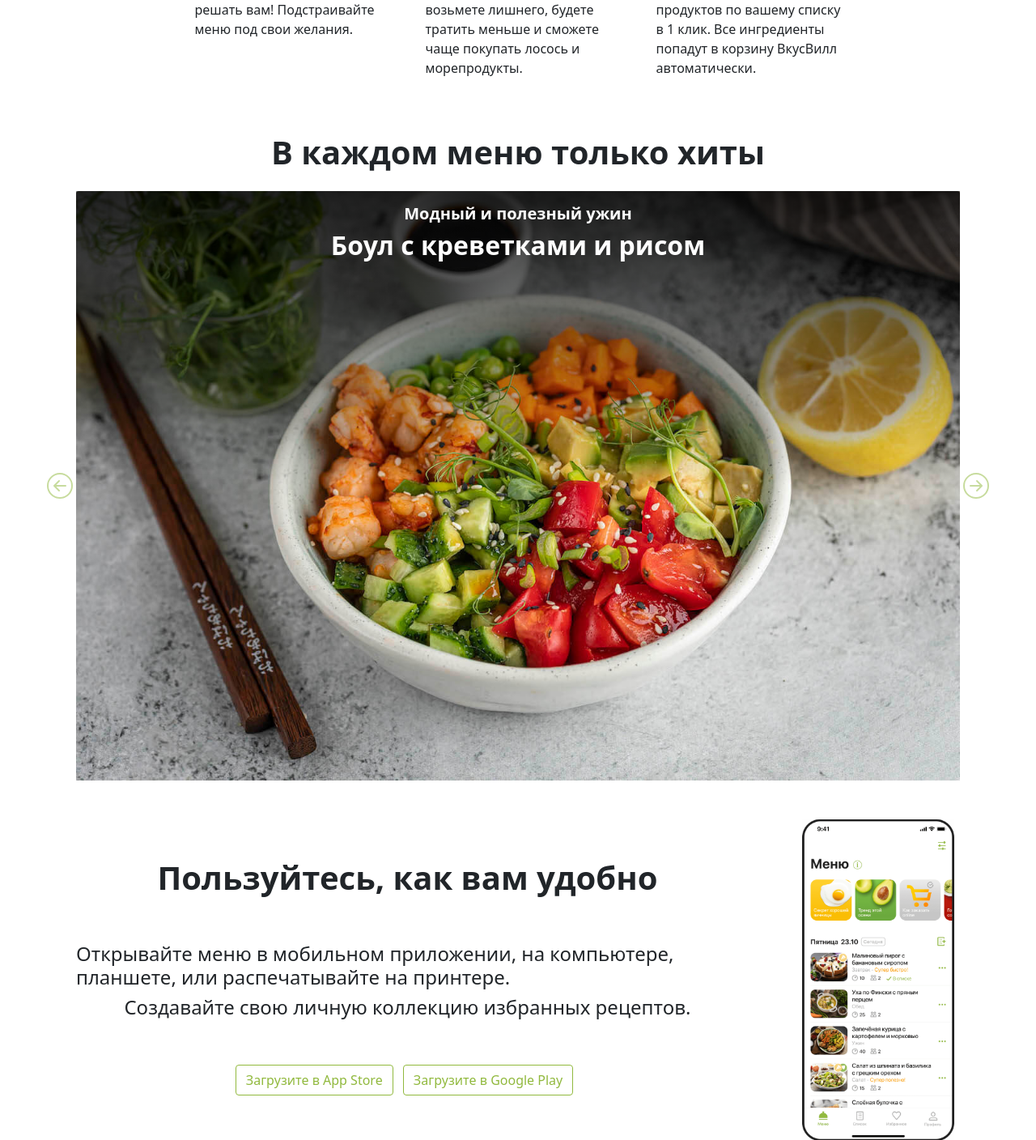
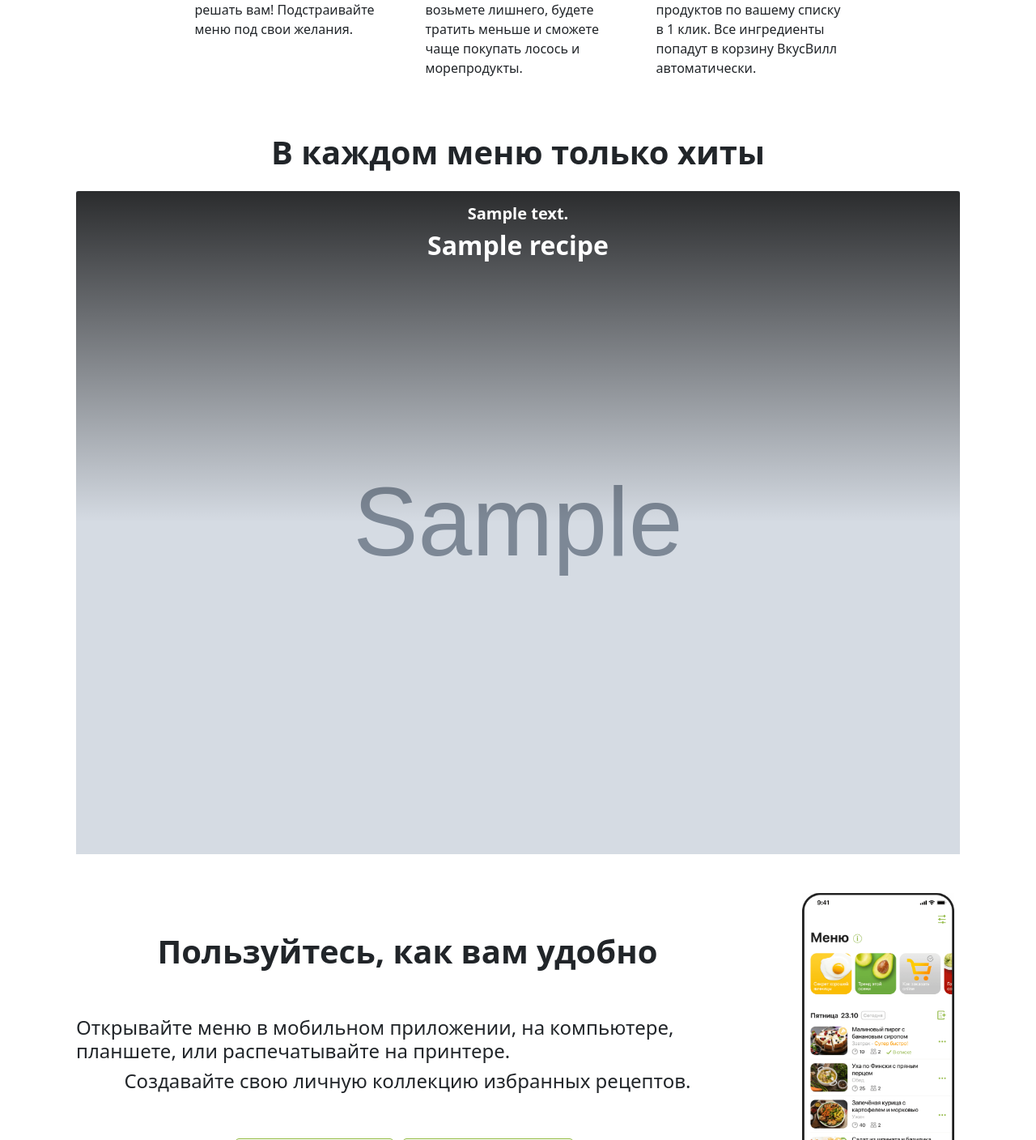
Before and after one commit to nastiaetstesha/FoodPlan, a Django app: page / in a window 1280 px wide. Shown: the part 910-2318 px from the top of the page at 81% size. Run offline with Django 5.2, Linux system fonts and the light colour scheme; tables that the repository leaves empty hold one stand-in row (values such as "Sample post"); grey boxes marked "Sample" are stand-in pictures; parts of the project's set-up code (start-up, migrations or seed data) failed here and were passed over.

Commit message:
add bd connection between index and recipe

```diff
--- a/config/urls.py
+++ b/config/urls.py
@@ -34,6 +34,9 @@ urlpatterns = [
     path("order/", views.order, name="order"),
     path("registration/", views.registration, name="registration"),
     path("admin/", admin.site.urls),
+    path("recipe/<int:recipe_id>/", views.recipe_detail, name="recipe_detail"),
+    path('shopping-list/<int:recipe_id>/', views.shopping_list, name='shopping_list'),
+
 
 ]
 
--- a/recipe_app/templates/index.html
+++ b/recipe_app/templates/index.html
@@ -103,7 +103,19 @@
                     <div id="carousel1" class="carousel slide" data-bs-ride="carousel">
                         <div class="carousel-inner">
                             <div class="carousel-item active">
-                                <img src="{% static 'img/1.jpg' %}" class="d-block w-100" alt="...">
+                                <!--  из бд -->
+                                {% for recipe in recipes %}
+                                <div class="carousel-item {% if forloop.first %}active{% endif %}">
+                                    <a href="{% url 'recipe_detail' recipe.id %}">
+                                        <img src="{{ recipe.image.url }}" class="d-block w-100" alt="{{ recipe.title }}">
+                                        <div class="card-img-overlay text-white text-center carousel-item__gradient">
+                                            <h5><b>{{ recipe.description|default:"" }}</b></h5>
+                                            <h2><b>{{ recipe.title }}</b></h2>
+                                        </div>
+                                    </a>
+                                </div>
+                                {% endfor %}
+                                <!-- <img src="{% static 'img/1.jpg' %}" class="d-block w-100" alt="...">
                                 <div class="card-img-overlay text-white text-center carousel-item__gradient">
                                     <h5><b>Модный и полезный ужин</b></h5>
                                     <h2><b>Боул с креветками и рисом</b></h2>
@@ -138,7 +150,8 @@
                                     <h2><b>Брауни чизкейк с ягодами</b></h2>
                                 </div>
                             </div>
-                        </div>
+                        </div> -->
+                        <!--  -->
                         <button class="carousel-control-prev carousel__button_prev" type="button" data-bs-target="#carousel1"
                             data-bs-slide="prev">
                             <span class="foodplan_green" aria-hidden="true">
--- a/recipe_app/views.py
+++ b/recipe_app/views.py
@@ -1,8 +1,9 @@
-from django.shortcuts import render, redirect
+from django.shortcuts import render, redirect, get_object_or_404
 from django.http import HttpResponse
 from django.contrib.auth import authenticate, login, logout
 from .forms import CustomUserCreationForm
 from .models import User
+from .models import Recipe
 
 
 def registration(request):
@@ -18,8 +19,8 @@ def registration(request):
 
 
 def index(request):
-    context = {}
-    return HttpResponse(render(request, "index.html", context))
+    recipes = Recipe.objects.all()  # Все рецепты для главной
+    return render(request, "index.html", {"recipes": recipes})
 
 
 def user_login(request):
@@ -43,6 +44,26 @@ def user_login(request):
     return render(request, "auth.html")
 
 
+def recipe_detail(request, recipe_id):
+    recipe = get_object_or_404(Recipe, id=recipe_id)
+    return render(request, "recipe_detail.html", {"recipe": recipe})
+
+
+def shopping_list(request, recipe_id):
+    recipe = get_object_or_404(Recipe, id=recipe_id)
+    ingredients = recipe.ingredients.all()
+
+    total_price = sum(
+        item.ingredient.price * item.mass / 100
+        for item in ingredients
+    )
+
+    context = {
+        'recipe': recipe,
+        'ingredients': ingredients,
+        'total_price': total_price,
+    }
+    return render(request, 'shopping_list.html', context)
 
 
 def user_logout(request):
```
Also changed, not shown: recipe_app/templates/recipe_detail.html (added, +46 -0 lines), recipe_app/templates/shopping_list.html (added, +40 -0 lines).
